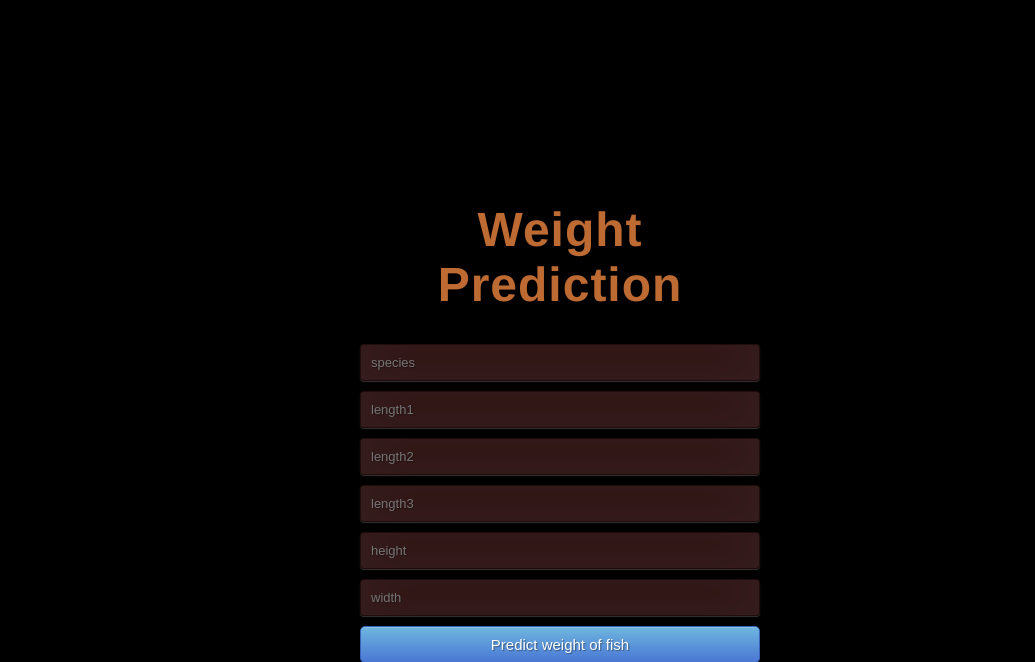
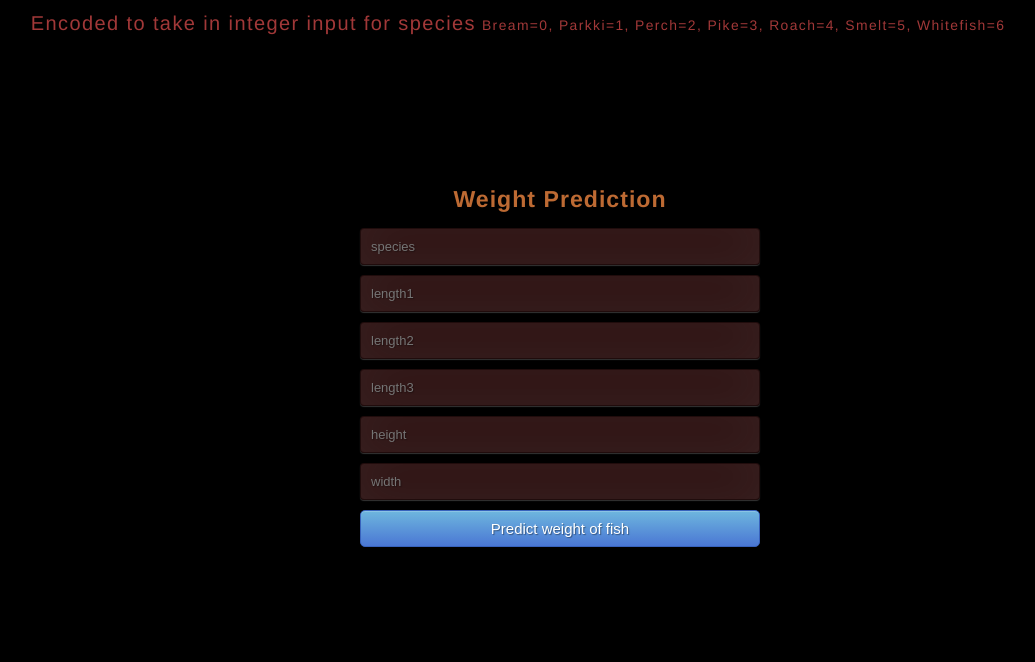
Before and after one commit to Isaac-Ayo/FishData_ML_Deployment, a Flask app: page / in a window 1280 px wide. Shown: the top 662 px of the page, without its empty margins (130-1165 px from the left). Run offline with Flask 2, Linux system fonts and the light colour scheme; parts of the project's set-up code (start-up, migrations or seed data) failed here and were passed over.

Commit message:
Update index.html

```diff
--- a/templates/index.html
+++ b/templates/index.html
@@ -3,6 +3,8 @@
 <head>
   <meta charset="UTF-8">
   <title>Weight Prediction</title>
+	<small>Encoded to take in integer input for species<small>
+	<small>Bream=0, Parkki=1, Perch=2, Pike=3, Roach=4, Smelt=5, Whitefish=6<small>
   <link href='https://fonts.googleapis.com/css?family=Pacifico' rel='stylesheet' type='text/css'>
 <link href='https://fonts.googleapis.com/css?family=Arimo' rel='stylesheet' type='text/css'>
 <link href='https://fonts.googleapis.com/css?family=Hind:300' rel='stylesheet' type='text/css'>
```
